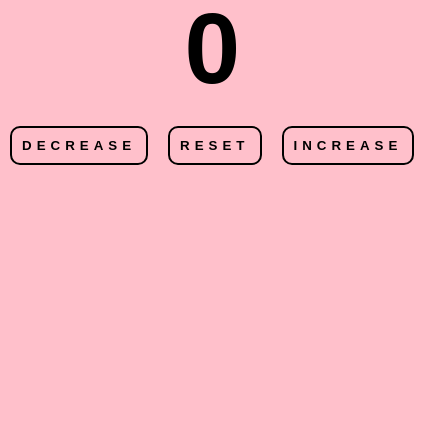
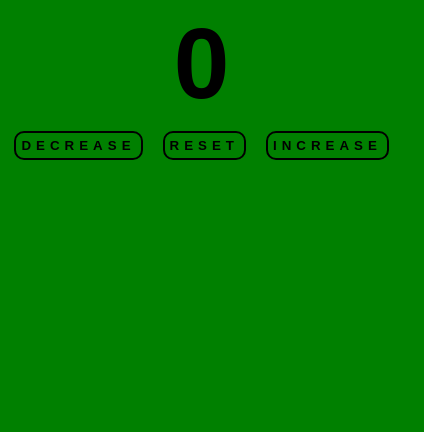
Before and after one commit to KieranRocha/Counter, a plain HTML site: page index.html in a window 390 px wide. Shown: the part 412-844 px from the top of the page, 424 px wide, since content can reach past the window. Drawn offline with Linux system fonts and the light colour scheme.

Commit message:
Update styles.css

```diff
--- a/styles.css
+++ b/styles.css
@@ -18,14 +18,12 @@ body {
     text-align: center;
 }
 .button {
-    padding: 10px;
     display: flex;
     gap: 20px;
-
 }
 
 .button button {
-    padding: 10px;
+    padding: 5px;
     border-radius: 10px;
     border: 2px solid black;
     letter-spacing: 5px;
@@ -37,3 +35,12 @@ body {
     padding: 10px;
     font-size: 100px;
 }
+
+@media(max-width:520px) {
+    body{
+        background-color: green;
+    }
+    .button {
+        gap: 20px;
+    }
+}
```
